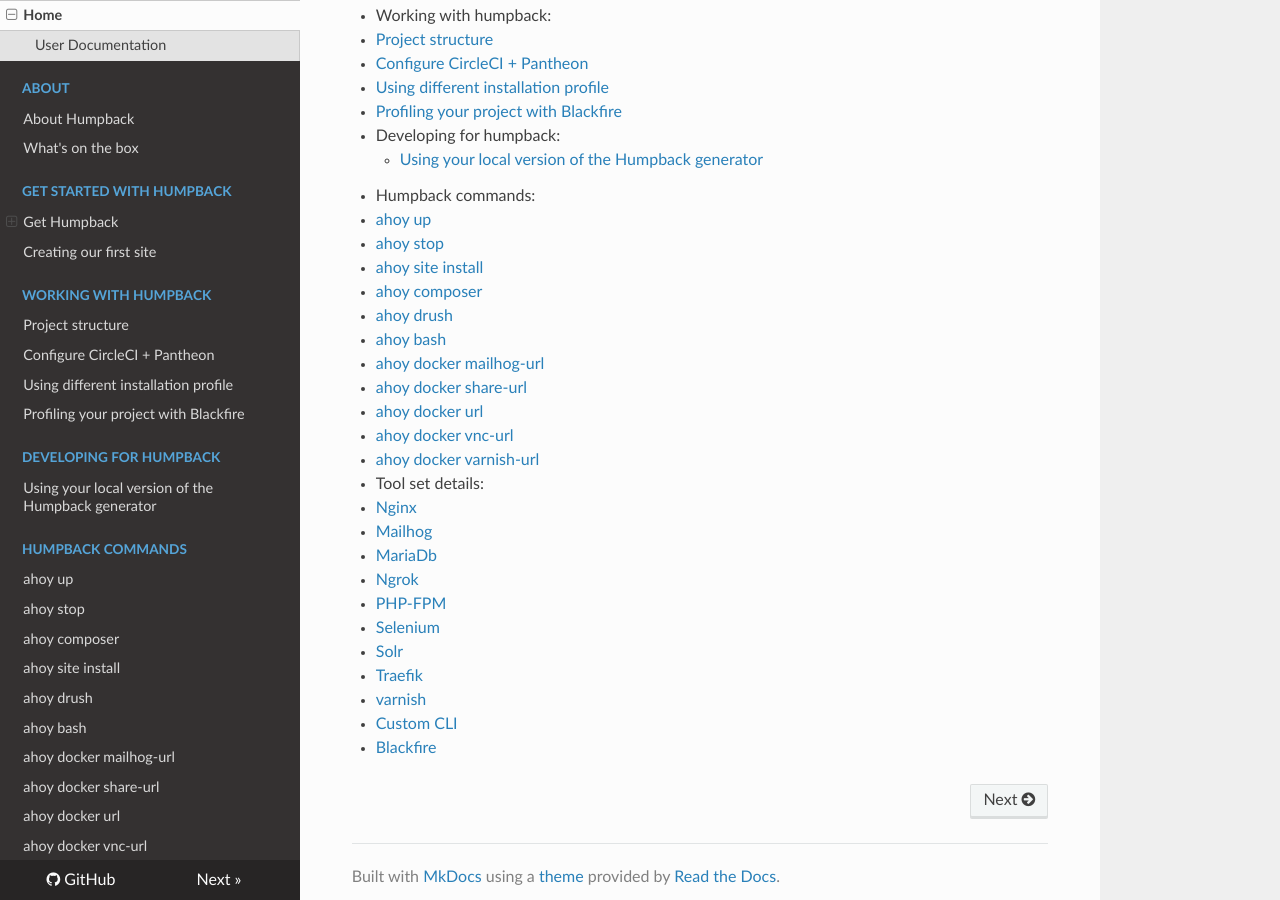
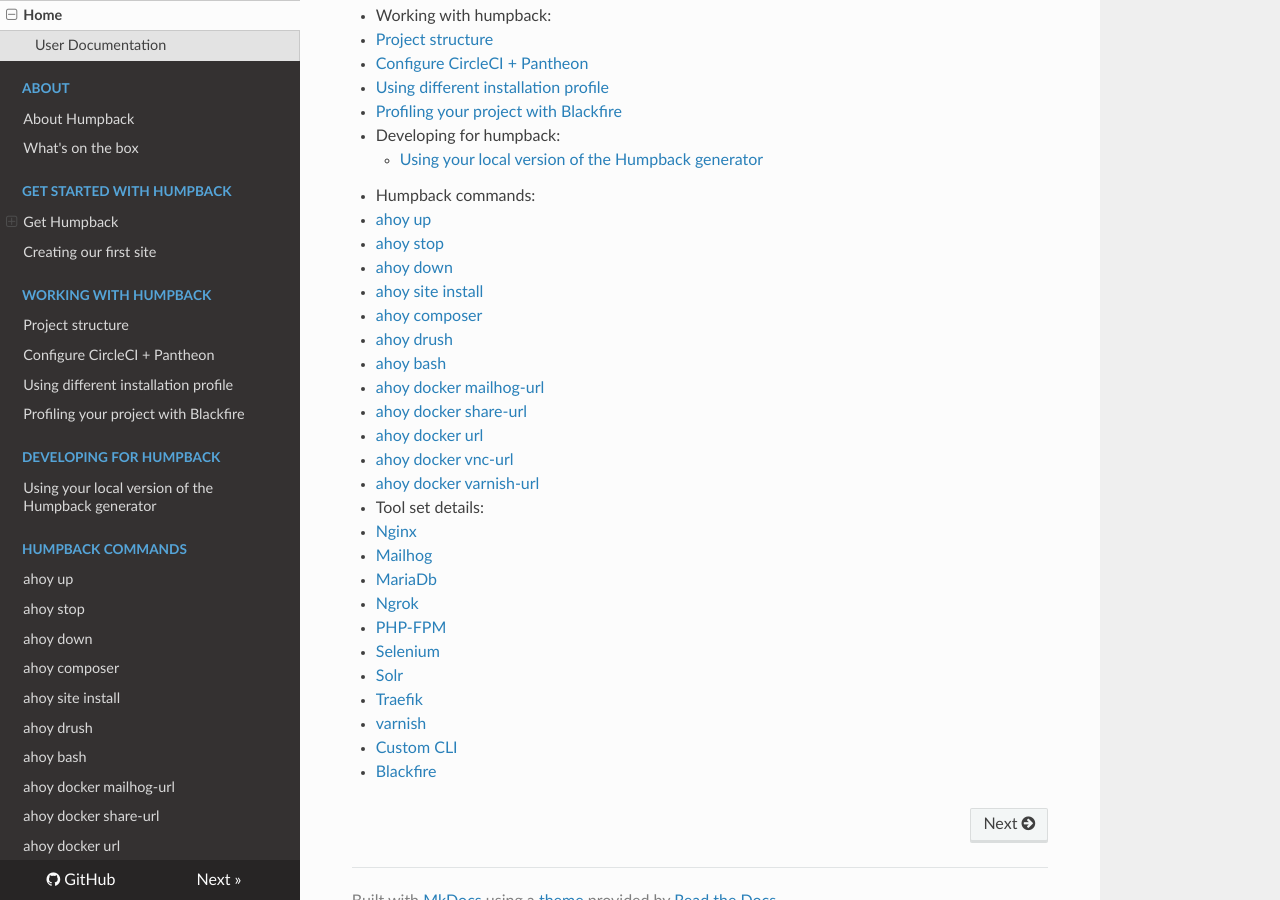
Before and after one commit to humpbackdev/humpback-docs, an MkDocs documentation site: the page built from docs/index.md, in a window 1280 px wide and 900 px high, scrolled down 512 px. Built offline with MkDocs 1.6.1, drawn with Linux system fonts in a browser that asks for light colours; nearby versions of some CDN libraries; old or Windows-style settings are respelled for this version of MkDocs.

Commit message:
Add ahoy down command.

```diff
--- a/docs/index.md
+++ b/docs/index.md
@@ -24,6 +24,7 @@ This is the official documentation for the Humpback tool.
 - Humpback commands:
   - [ahoy up](humpback-commands/ahoy-up.md)
   - [ahoy stop](humpback-commands/ahoy-stop.md)
+  - [ahoy down](humpback-commands/ahoy-down.md)
   - [ahoy site install](humpback-commands/ahoy-site-install.md)
   - [ahoy composer](humpback-commands/ahoy-composer.md)
   - [ahoy drush](humpback-commands/ahoy-drush.md)
--- a/mkdocs.yml
+++ b/mkdocs.yml
@@ -23,6 +23,7 @@ pages:
   - Humpback commands:
     - ahoy up: humpback-commands/ahoy-up.md
     - ahoy stop: humpback-commands/ahoy-stop.md
+    - ahoy down: humpback-commands/ahoy-down.md
     - ahoy composer: humpback-commands/ahoy-composer.md
     - ahoy site install: humpback-commands/ahoy-site-install.md
     - ahoy drush: humpback-commands/ahoy-drush.md
```
Also changed, not shown: docs/humpback-commands/ahoy-down.md (added, +2 -0 lines).
